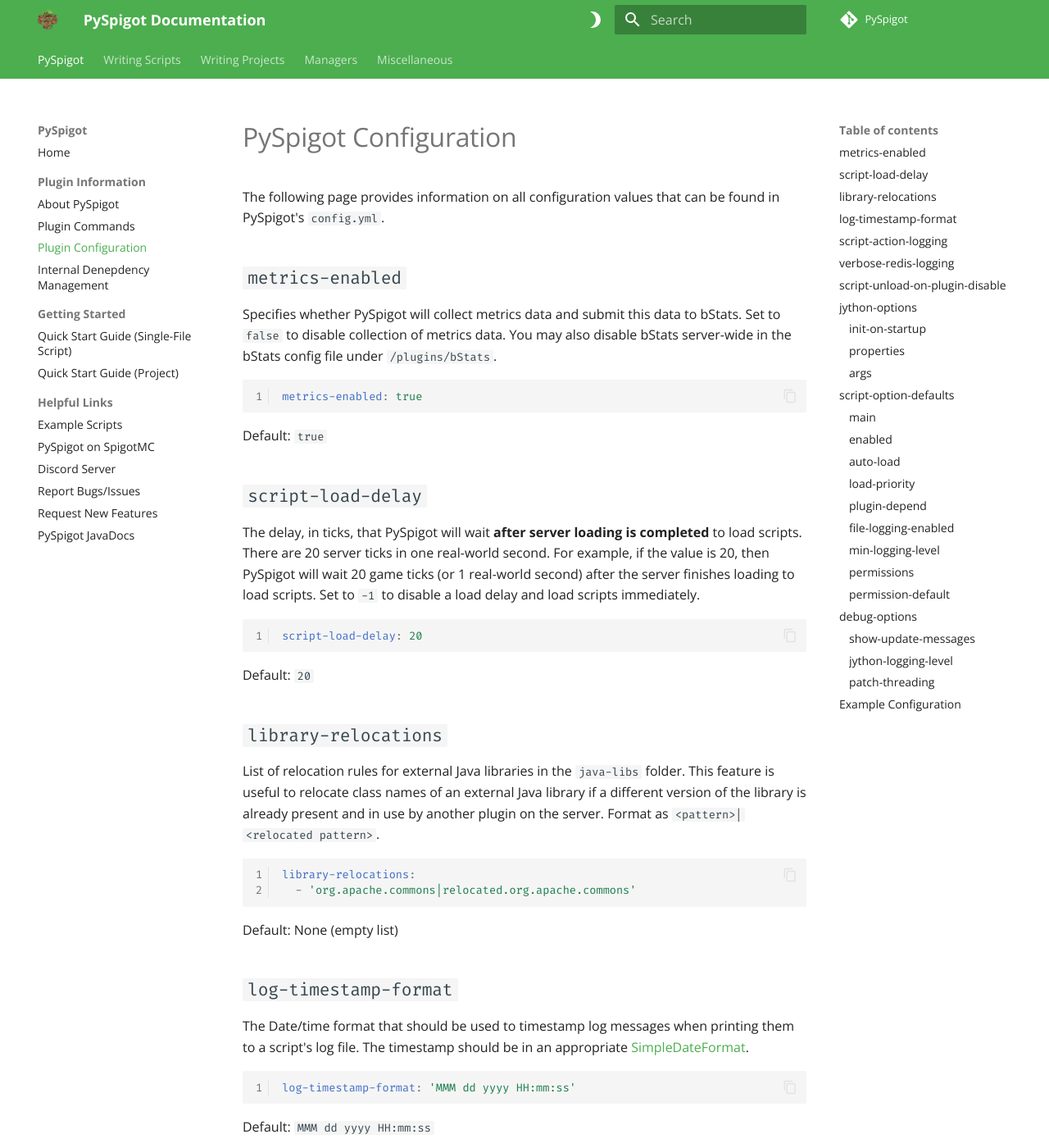
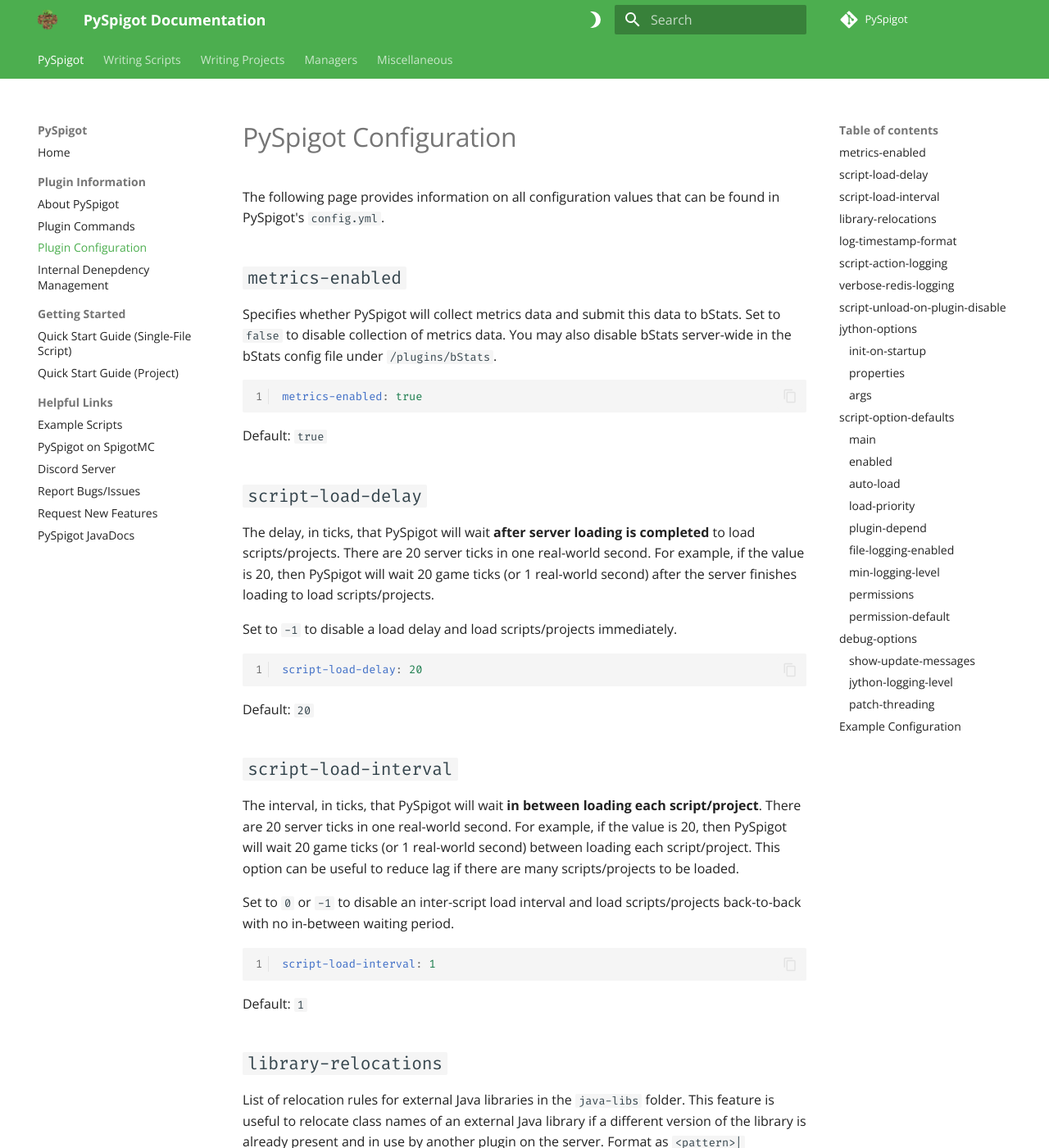
Before and after one commit to magicmq/pyspigot-documentation, an MkDocs documentation site: the page built from docs/pyspigot/pluginconfiguration.md, in a window 1280 px wide and 1400 px high. Shown: the whole window at 82% size. Built offline with MkDocs 1.6.1 and Material for MkDocs 9.7.7, drawn with Linux system fonts in a browser that asks for light colours; comment, search, counter and statistics services are not loaded; some of the changed text lies outside the part shown.

Commit message:
Document script load interval

````diff
--- a/docs/pyspigot/pluginconfiguration.md
+++ b/docs/pyspigot/pluginconfiguration.md
@@ -14,13 +14,27 @@
 
 ## `script-load-delay`
 
-The delay, in ticks, that PySpigot will wait **after server loading is completed** to load scripts. There are 20 server ticks in one real-world second. For example, if the value is 20, then PySpigot will wait 20 game ticks (or 1 real-world second) after the server finishes loading to load scripts. Set to `-1` to disable a load delay and load scripts immediately.
+The delay, in ticks, that PySpigot will wait **after server loading is completed** to load scripts/projects. There are 20 server ticks in one real-world second. For example, if the value is 20, then PySpigot will wait 20 game ticks (or 1 real-world second) after the server finishes loading to load scripts/projects.
+
+Set to `-1` to disable a load delay and load scripts/projects immediately.
 
 ``` yaml linenums="1"
 script-load-delay: 20
 ```
 
 Default: `20`
+
+## `script-load-interval`
+
+The interval, in ticks, that PySpigot will wait **in between loading each script/project**. There are 20 server ticks in one real-world second. For example, if the value is 20, then PySpigot will wait 20 game ticks (or 1 real-world second) between loading each script/project. This option can be useful to reduce lag if there are many scripts/projects to be loaded.
+
+Set to `0` or `-1` to disable an inter-script load interval and load scripts/projects back-to-back with no in-between waiting period.
+
+``` yaml linenums="1"
+script-load-interval: 1
+```
+
+Default: `1`
 
 ## `library-relocations`
 
@@ -297,11 +311,13 @@
 ``` yaml linenums="1"
 # If false, will disable collection of metrics information by bStats for PySpigot. You may also disable bStats server-wide in the bStats config.yml under /plugins/bStats.
 metrics-enabled: true
-# The delay for loading scripts (in ticks) after the server finishes loading.
+# The delay to wait, after server initialization completes, to load scripts/projects. This value is in ticks; there are 20 server ticks per 1 real-world second.
 script-load-delay: 20
+# The delay, in ticks, PySpigot should wait in between loading each script/project. Setting this value to a higher number can help avoid server crashes, if there are many scripts/projects to load.
+script-load-interval: 1
 # List of relocation rules for libraries in the libs folder. Format as <pattern>|<relocated pattern>
 library-relocations: []
-# Date/time format for timestamps in script log files, written in Java's SimpleDateFormat pattern: https://docs.oracle.com/en/java/javase/11/docs/api/java.base/java/time/format/DateTimeFormatter.html
+# Date/time format for timestamps in script log files, written in Java's SimpleDateFormat pattern: https://docs.oracle.com/en/java/javase/21/docs/api/java.base/java/time/format/DateTimeFormatter.html
 log-timestamp-format: 'MMM dd yyyy HH:mm:ss'
 # If true, will print log messages to console every time a script is loaded, run, and unloaded.
 script-action-logging: true
````
Also changed, not shown: docs/projects/writingprojects.md (+3 -2 lines), docs/scripts/writingscripts.md (+3 -2 lines).
